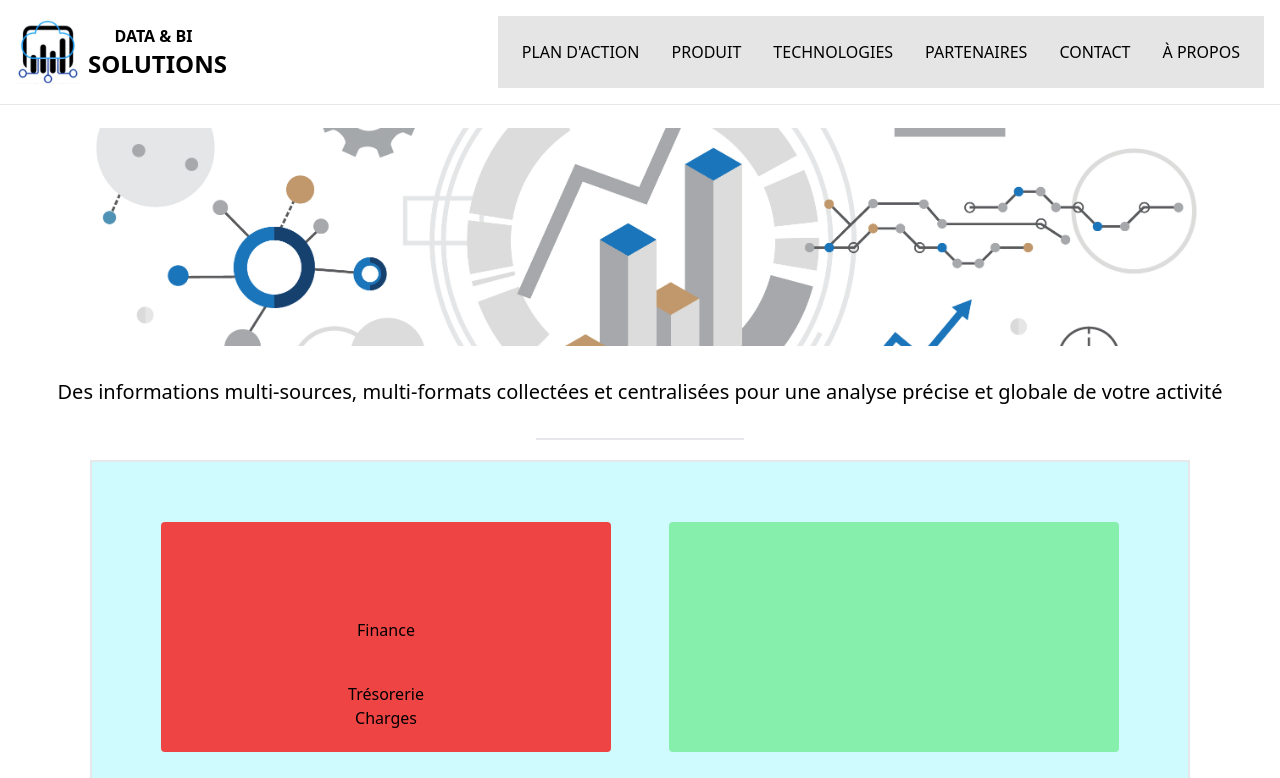
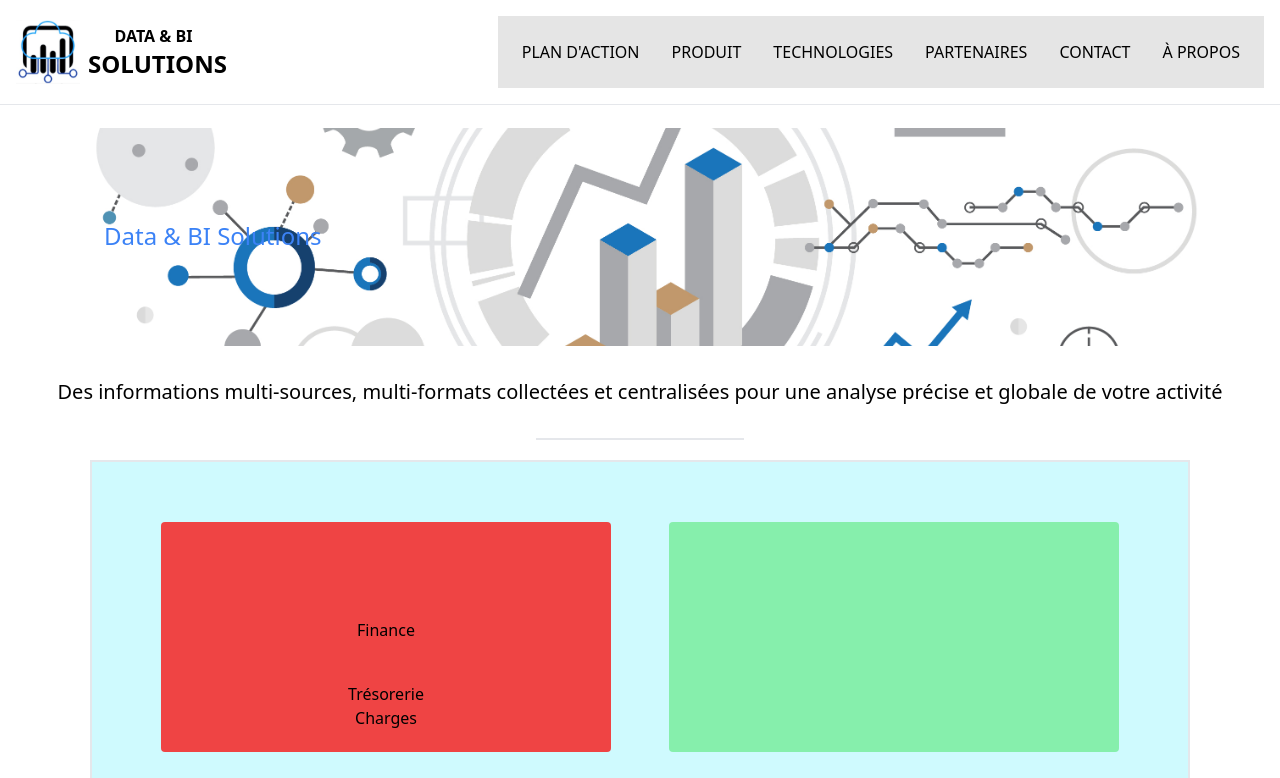
Before and after one commit to databisolution/Data-BiSolutions, a React (Create React App) app: page / in a window 1280 px wide. Shown: the top 778 px of the page. Built offline with nearby package versions, Linux system fonts and the light colour scheme.

Commit message:
correction padding menu item

```diff
--- a/src/components/MainPage.js
+++ b/src/components/MainPage.js
@@ -13,8 +13,9 @@ const MainPage = () => {
             src={MainImage}
             alt="mainImage"
             className=" mx-auto pb-8  sm:h-[250px] w-full md:w-full object-cover"
-          />{" "}
+          />
           {/*py-32 h-[600px] w-[1400px] object-cover*/}
+          <h1 className="absolute top-[220px] left-[100px] text-2xl text-blue-500">Data & BI Solutions</h1>
         </div>
         <div className="h-full mx-auto mb-10 ">
           {" "}
--- a/src/components/MenuItems.js
+++ b/src/components/MenuItems.js
@@ -23,7 +23,7 @@ const MenuItems = ({ setActive, active }) => {
       )}
       <div className="">
         <ul
-          className={`text-black text-4xl flex flex-col justify-around items-center justify-center fixed w-full h-[100vh] bg-white/100 top-0 left-0 pt-20
+          className={`text-black text-4xl flex flex-col justify-around items-center fixed w-full h-[100vh] bg-white/100 top-0 left-0 py-20
         ${
           active ? "translate-x-0" : "translate-x-full"
         } ease-in-out duration-500
```
